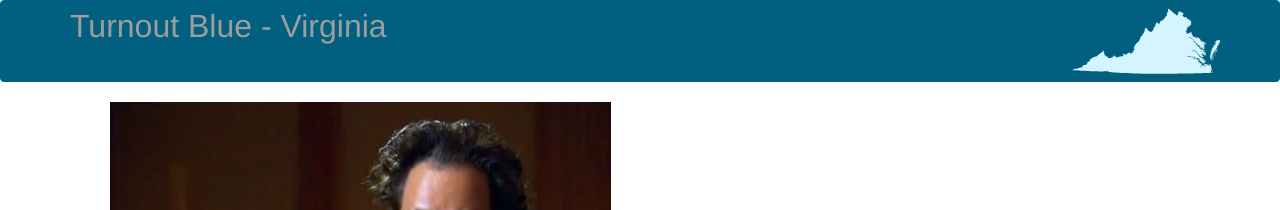
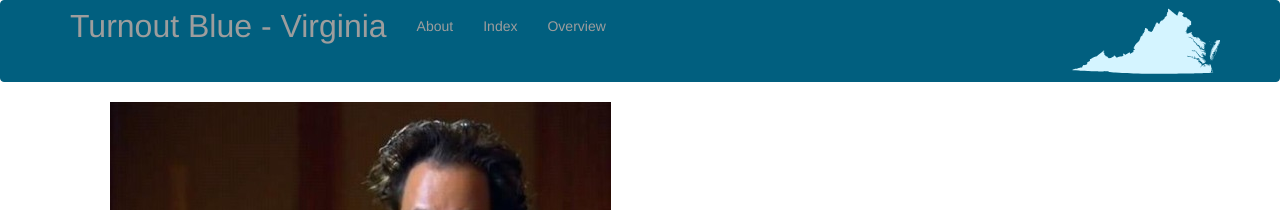
Before and after one commit to aleckohut/Alec, a Jekyll site: the page built from index.md, in a window 1280 px wide. Shown: the top 210 px of the page. Built offline with Jekyll 4.4.1, drawn with Linux system fonts in a browser that asks for light colours; nearby versions of some CDN libraries.

Commit message:
adding page paths

```diff
--- a/_layouts/default.html
+++ b/_layouts/default.html
@@ -33,14 +33,14 @@
         </div>
         <div id="navbar" class="collapse navbar-collapse">
             <ul class="nav navbar-nav">
+                {% assign default_paths = site.pages | map: "path" %}
+                {% assign page_paths = site.header_pages | default: default_paths %}
                 {% if page_paths %}
                     {% for path in page_paths %}
                         {% assign my_page = site.pages | where: "path", path | first %}
-                            {% if my_page.title %}
-                            <li>
-                                <a class="page-link" href="{{ my_page.url | relative_url }}">{{ my_page.title | escape }}</a>
-                            </li>
-                        {% endif %}
+                        <li>
+                            <a class="page-link" href="{{ my_page.url | relative_url }}">{{ my_page.title | escape }}</a>
+                        </li>
                     {% endfor %}
                 {% endif %}
             </ul>
```
